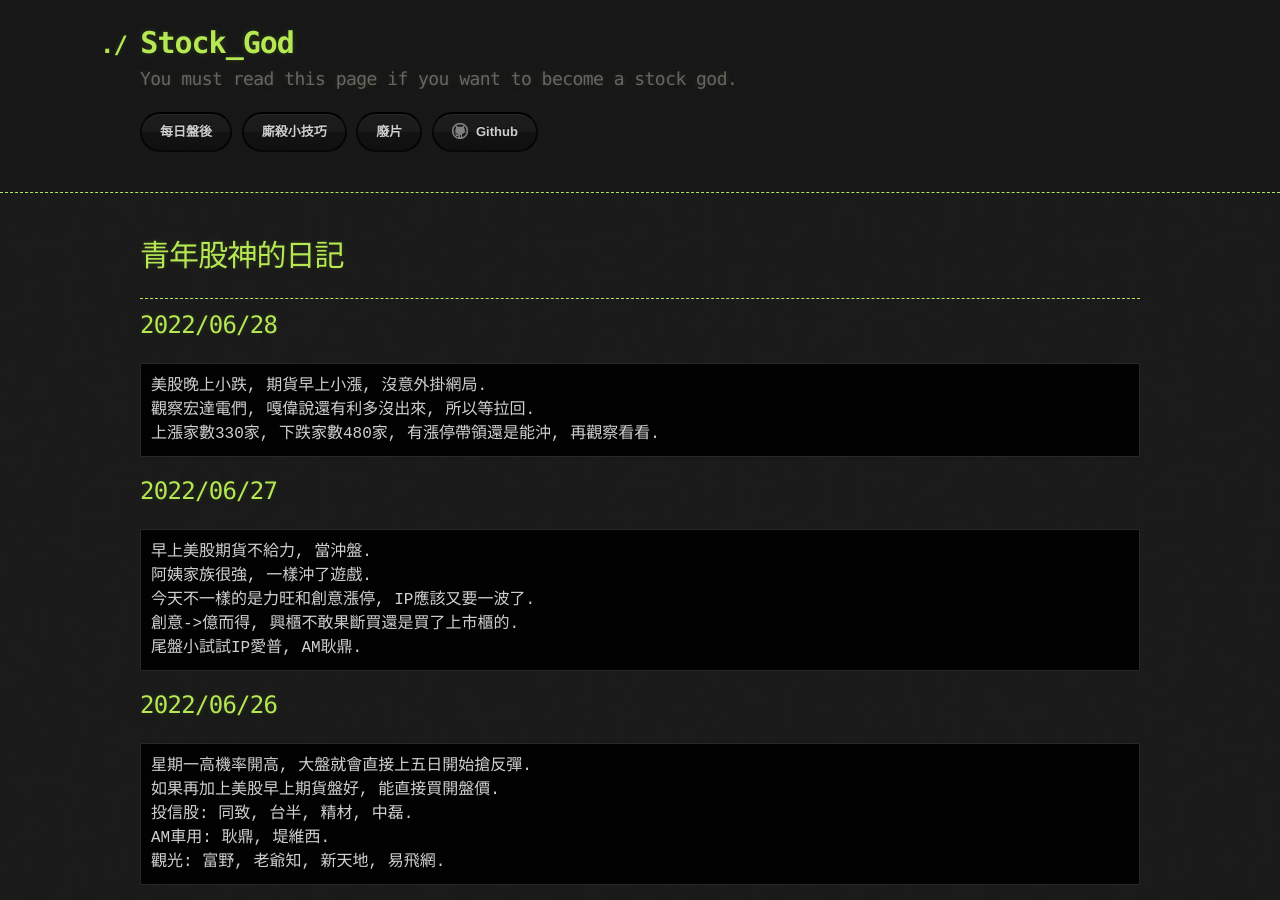
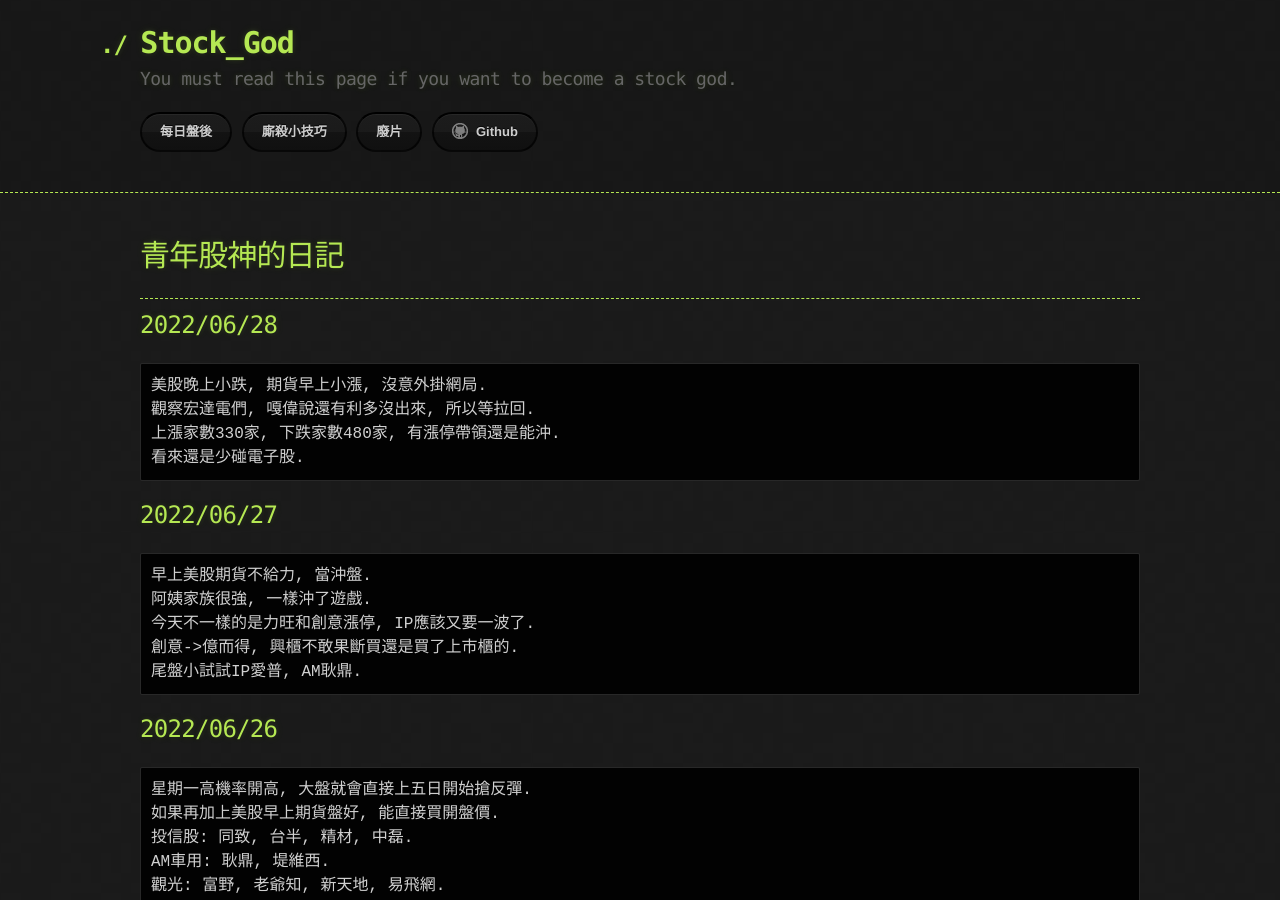
Before and after one commit to lepg5487/Stock_God, a Jekyll site: the page built from index.md, in a window 1280 px wide and 900 px high. Built offline with Jekyll 4.4.1, drawn with Linux system fonts in a browser that asks for light colours; our own code applies the rules of GitHub Pages for plain Markdown files.

Commit message:
Update index.md

````diff
--- a/index.md
+++ b/index.md
@@ -10,7 +10,8 @@ layout: testlayouts
 ```
 美股晚上小跌, 期貨早上小漲, 沒意外掛網局.
 觀察宏達電們, 嘎偉說還有利多沒出來, 所以等拉回.
-上漲家數330家, 下跌家數480家, 有漲停帶領還是能沖, 再觀察看看.
+上漲家數330家, 下跌家數480家, 有漲停帶領還是能沖.
+看來還是少碰電子股.
 ```
 
 ## 2022/06/27
````
